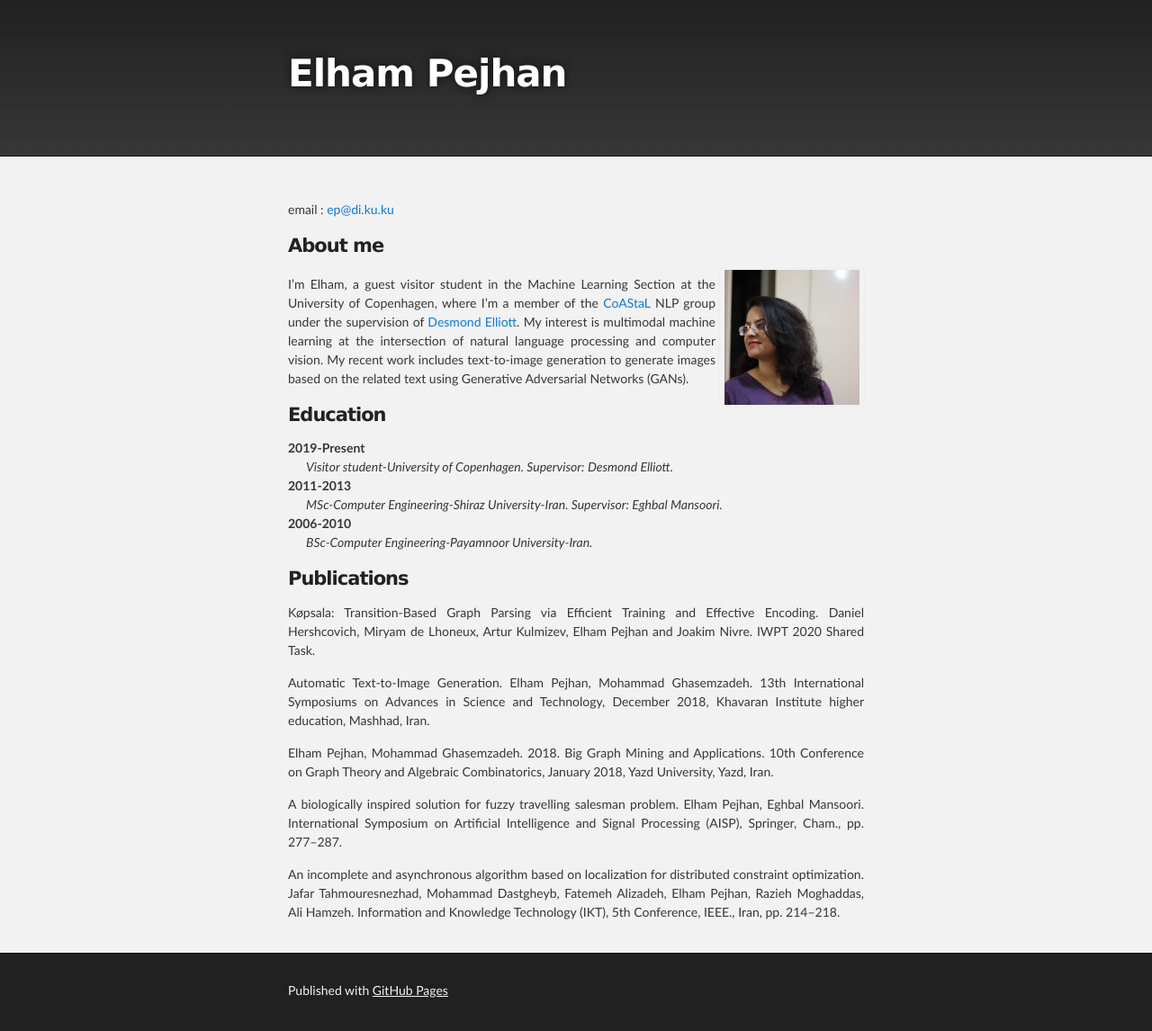
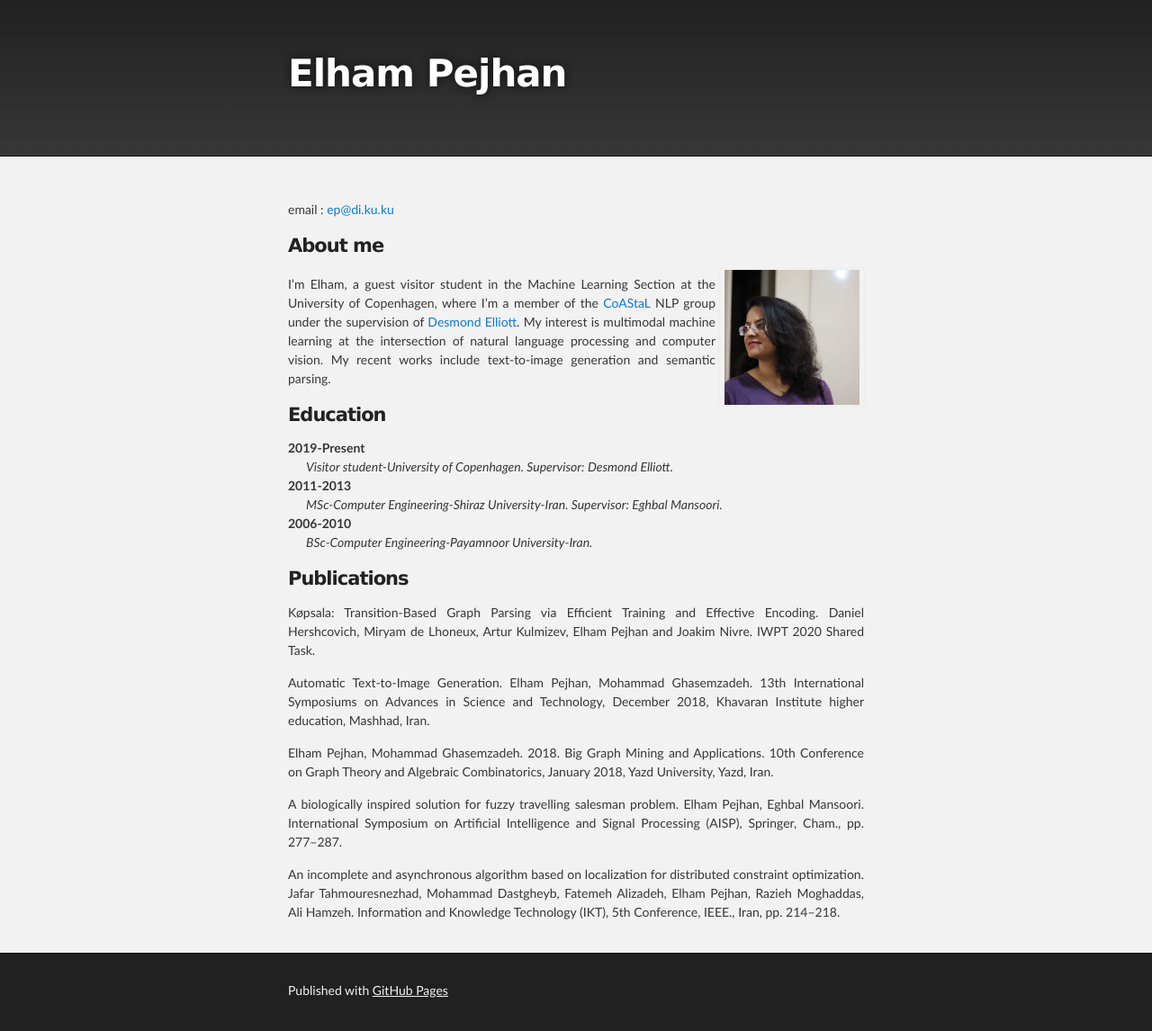
Before and after one commit to epejhan90/epejhan90.github.io, a Jekyll site: the page built from index.md, in a window 1280 px wide. Shown: the whole page at 90% size. Built offline with Jekyll 4.4.1, drawn with Linux system fonts in a browser that asks for light colours; the repository's description, which GitHub fills in, is left out.

Commit message:
Update index.md
Upd

```diff
--- a/index.md
+++ b/index.md
@@ -8,7 +8,7 @@ layout: default
 <img style="padding: 0 5px; float: right; margin-left:5px;" src="profile.jpg" width="150" height="150">
 </p>
 <p style="margin-top: 10px;"> </p>
-I’m Elham, a guest visitor student in the Machine Learning Section at the University of Copenhagen, where I’m a member of the [CoAStaL](https://coastalcph.github.io/) NLP group under the supervision of [Desmond Elliott](https://elliottd.github.io/index.html). My interest is multimodal machine learning at the intersection of natural language processing and computer vision. My recent work includes text-to-image generation to generate images based on the related text using Generative Adversarial Networks (GANs).
+I’m Elham, a guest visitor student in the Machine Learning Section at the University of Copenhagen, where I’m a member of the [CoAStaL](https://coastalcph.github.io/) NLP group under the supervision of [Desmond Elliott](https://elliottd.github.io/index.html). My interest is multimodal machine learning at the intersection of natural language processing and computer vision. My recent works include text-to-image generation and semantic parsing.
 
 <h4>Education</h4>
 
```
